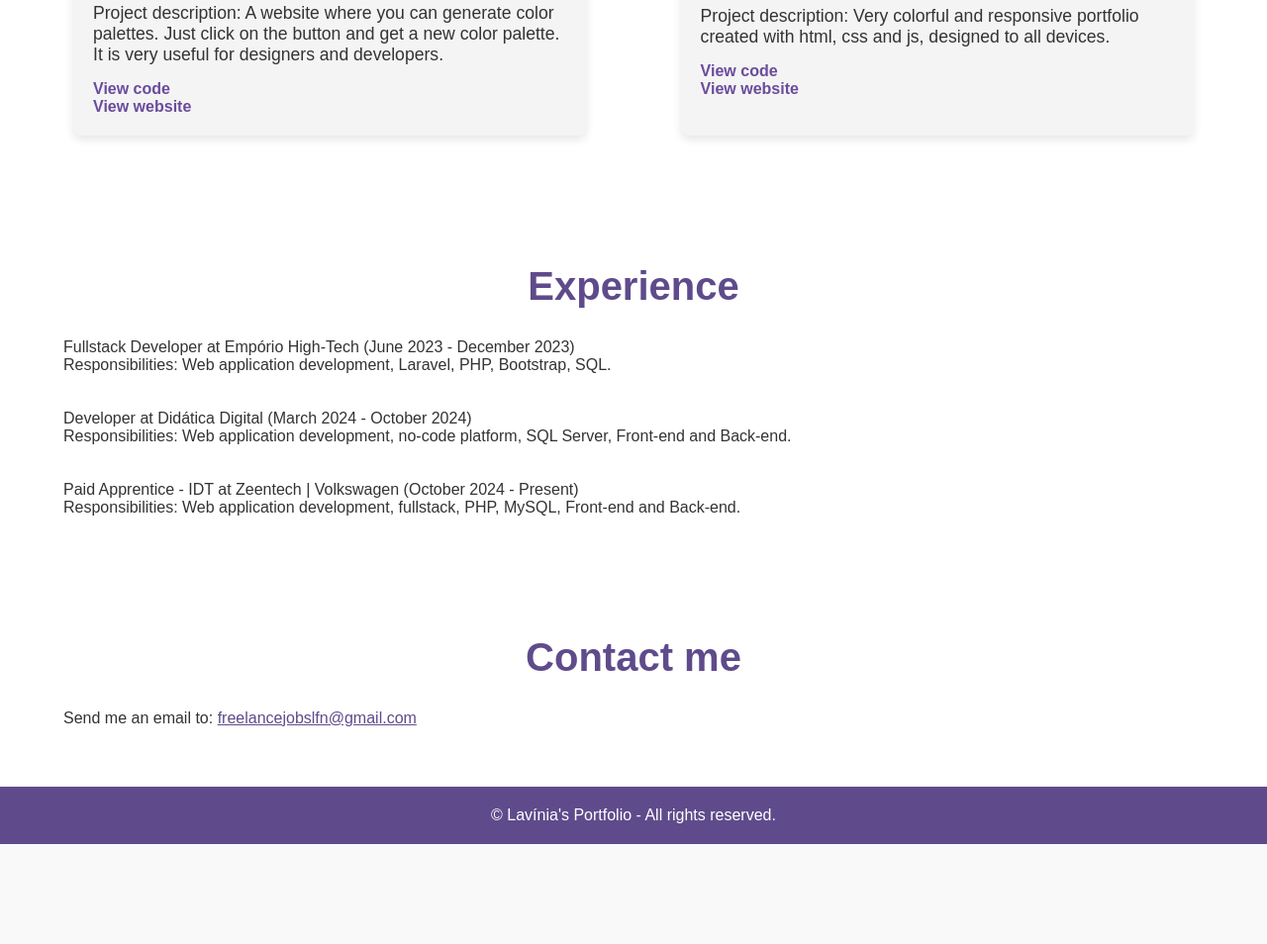
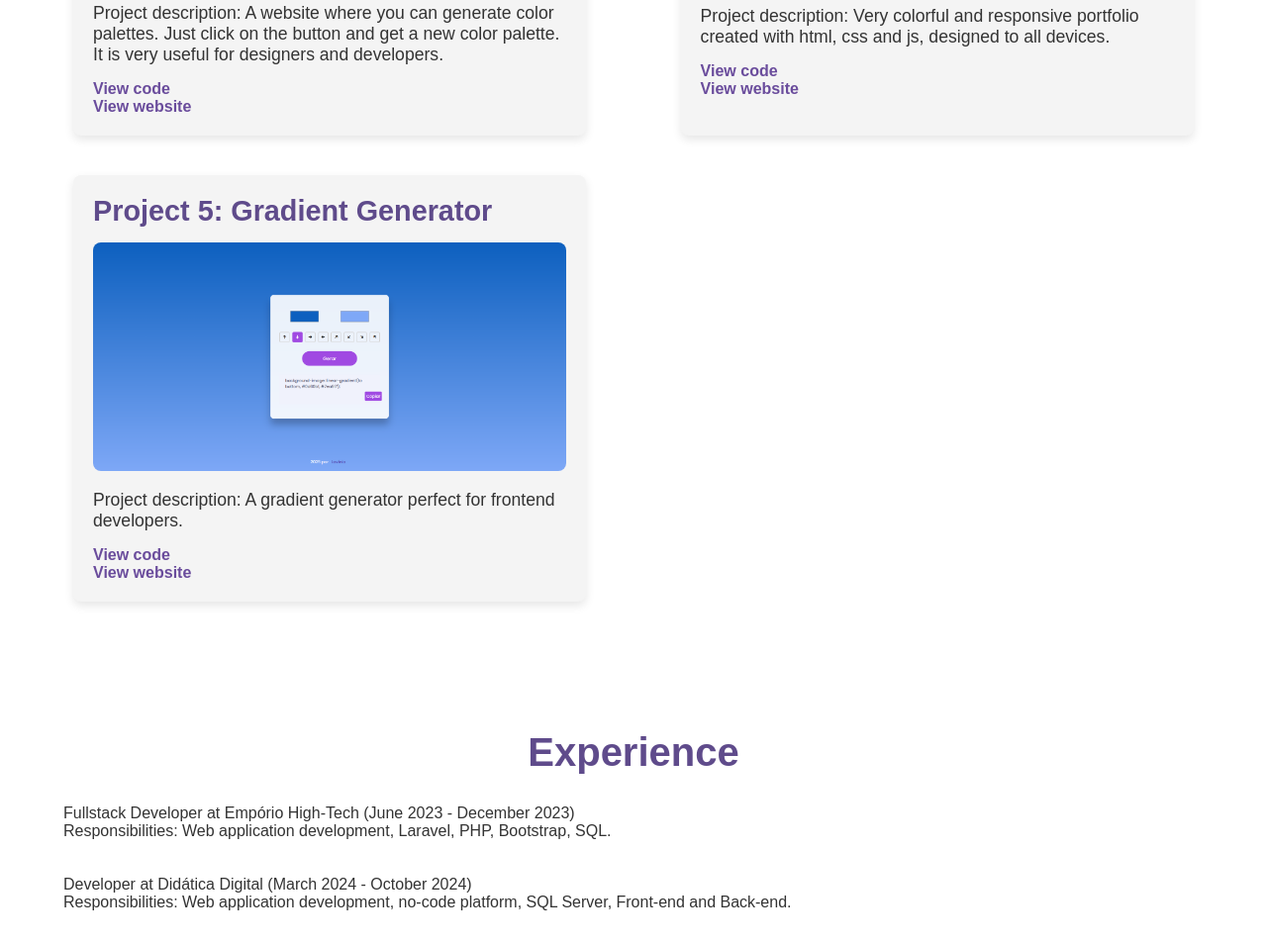
Before and after one commit to v1ih/lavinia-portfolio, a plain HTML site: page index.html in a window 1280 px wide. Shown: the part 2240-3194 px from the top of the page at 99% size. Before the commit the page ends 3093 px from the top, so only its background shows below. Drawn offline with Linux system fonts and the light colour scheme.

Commit message:
Update index.html

```diff
--- a/index.html
+++ b/index.html
@@ -96,6 +96,15 @@
                 <a href="https://github.com/v1ih/responsive-portfolio" target="_blank">View code</a><br>
                 <a href="https://v1ih.github.io/responsive-portfolio/" target="_blank">View website</a>
             </div>
+            <div class="project-card">
+                <h3>Project 5: Gradient Generator</h3>
+                <img src="imgs/generator.png" alt="Gradient Generator">
+                <p>Project description:
+                    A gradient generator perfect for frontend developers.
+                </p>
+                <a href="https://github.com/v1ih/gradient-generator" target="_blank">View code</a><br>
+                <a href="https://v1ih.github.io/gradient-generator/" target="_blank">View website</a>
+            </div>
         </div>
     </div>
 </section>
```
